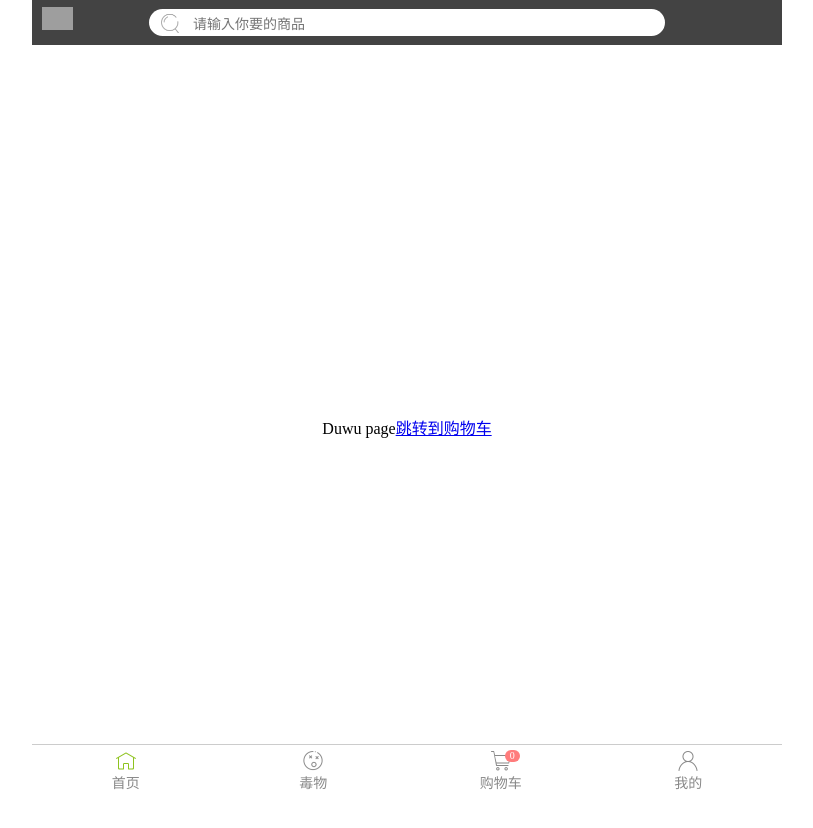
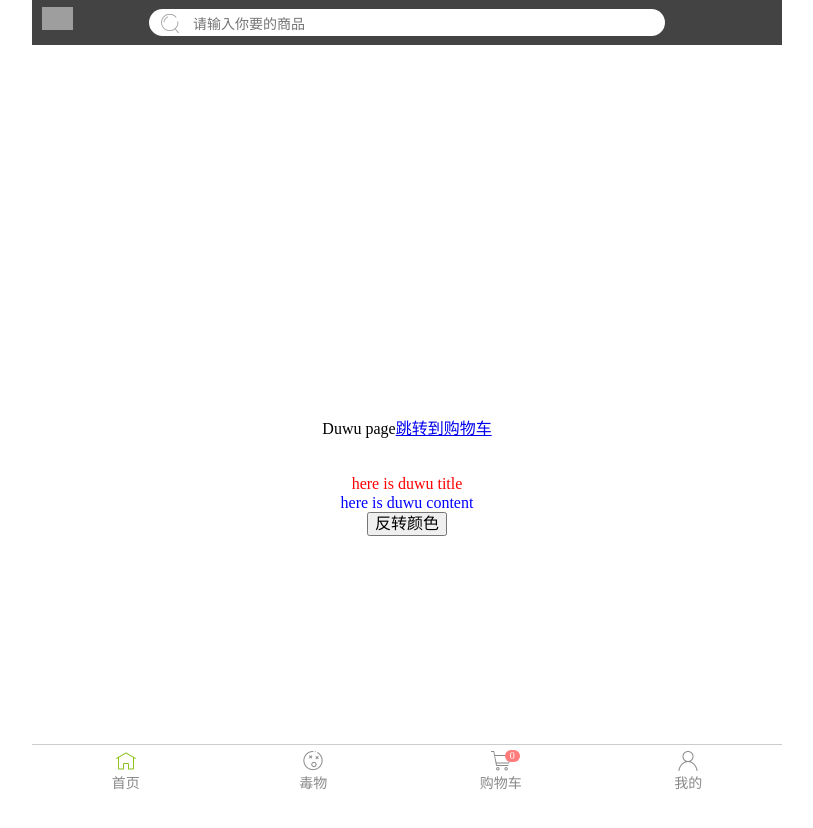
Before and after one commit to KedeIT/kede.mobile, a React (Create React App) app: page /duwu in a window 1280 px wide. Shown: the top 828 px of the page, without its empty margins (233-1046 px from the left). Built offline with nearby package versions, Linux system fonts and the light colour scheme; grey boxes are pictures that could not be loaded.

Commit message:
准备工作：react-redux demo前准备页面数据内容

```diff
--- a/src/pages/duwu/index.js
+++ b/src/pages/duwu/index.js
@@ -1,12 +1,46 @@
 import React, { PureComponent } from 'react'
 import { Link } from 'react-router-dom';
 class Duwu extends PureComponent {
+    state = {
+        title: {
+            text: "here is duwu title",
+            color: "red"
+        },
+        content: {
+            text: "here is duwu content",
+            color: "blue"
+        }
+    }
+
     render() {
         return (
             <div style={{ height: "600px", margin: "50% auto" }}>
                 Duwu page
                 <Link to="/cart">跳转到购物车</Link>
+                <br></br>
+                <br></br>
+                <br></br>
+                <div style={{ color: this.state.title.color, }}>{this.state.title.text}</div>
+                <div style={{ color: this.state.content.color }}>{this.state.content.text}</div>
+                <button onClick={this.reverseColor}>反转颜色</button>
             </div>)
+    }
+
+    reverseColor = () => {
+        let currentTitle = this.state.title;
+        let currentContent = this.state.content;
+        this.setState(() => {
+            return {
+                title: {
+                    ...currentTitle,
+                    color: currentContent.color
+                },
+                content: {
+                    ...currentContent,
+                    color: currentTitle.color
+                }
+            }
+        })
     }
 }
 
```
Also changed, not shown: src/store/createStore.js (added, +24 -0 lines).
